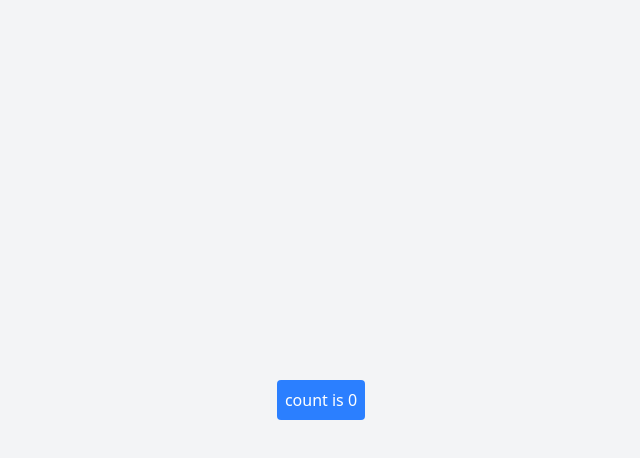
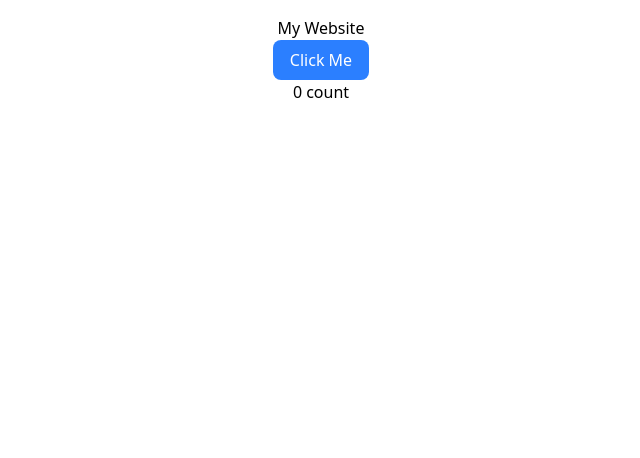
Before and after one commit to arashn2y/movie-app, a React (Vite) app: page / in a window 1280 px wide. Shown: the top 458 px of the page, without its empty margins (319-959 px from the left). Built offline with nearby package versions, Linux system fonts and the light colour scheme.

Commit message:
lezione 13/06

```diff
--- a/src/App.tsx
+++ b/src/App.tsx
@@ -1,15 +1,7 @@
-import { useState } from "react";
+import Header from "./components/Header";
 
 function App() {
-  const [count, setCount] = useState(0);
-
-  return (
-    <main className="flex flex-col items-center justify-center h-screen bg-gray-100">
-      <button className="bg-blue-500 text-white p-2 rounded cursor-pointer hover:bg-blue-600 transition-colors" onClick={() => setCount(count + 1)}>
-        count is {count}
-      </button>
-    </main>
-  );
+  return <Header />;
 }
 
 export default App;
--- /dev/null
+++ b/src/components/Header.tsx
@@ -0,0 +1,25 @@
+import { useState } from "react";
+
+function Header() {
+  // const [title, setTitle] = useState<string>("Dashboard");
+  const [count, setCount] = useState(0);
+
+  function clickHandler() {
+    setCount(count + 1);
+  }
+
+  return (
+    <nav className="flex flex-col justify-between items-center mt-4">
+      <h1>My Website</h1>
+      <button
+        className="w-24 h-10 rounded-lg bg-blue-500 hover:bg-blue-700 text-white cursor-pointer"
+        onMouseEnter={clickHandler}
+        onMouseLeave={clickHandler}>
+        Click Me
+      </button>
+      <h1>{count} count</h1>
+    </nav>
+  );
+}
+
+export default Header;
```
Also changed, not shown: 1 other file (tests, documents, lock files or other folders).
